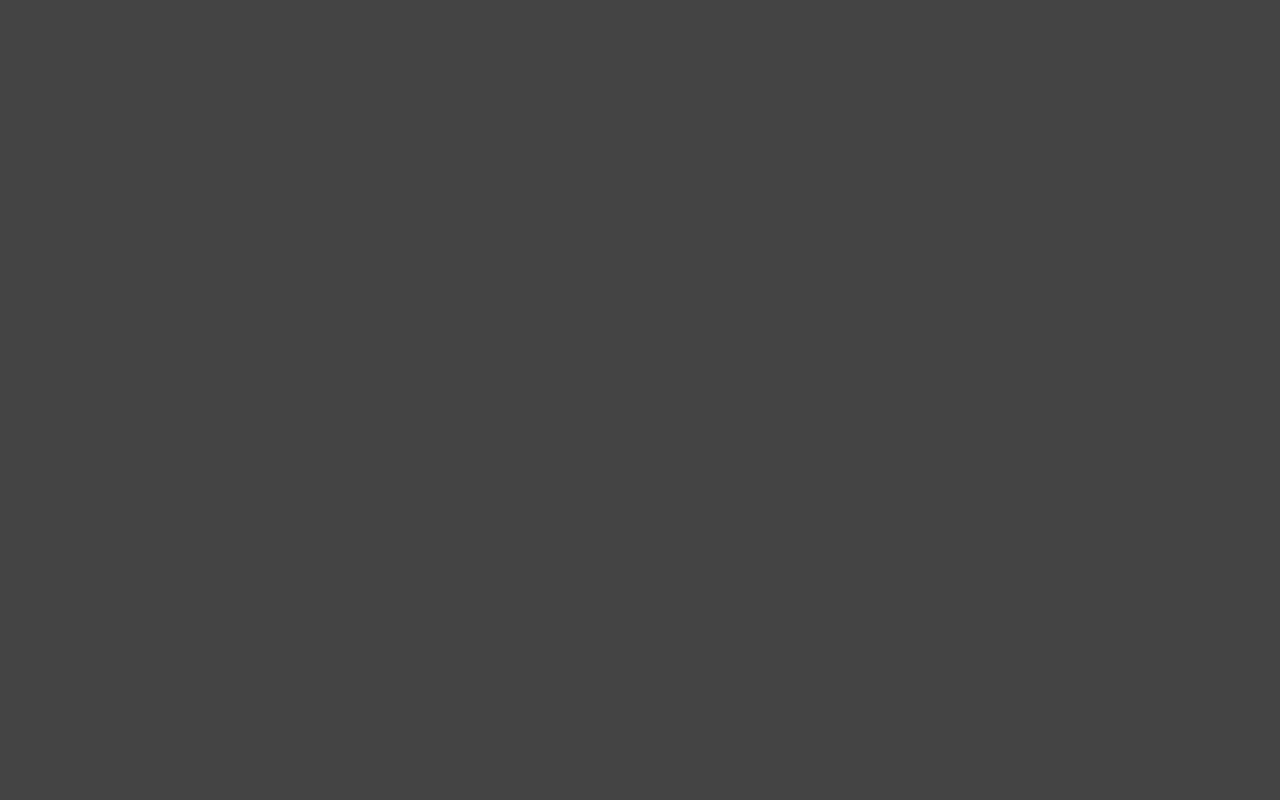
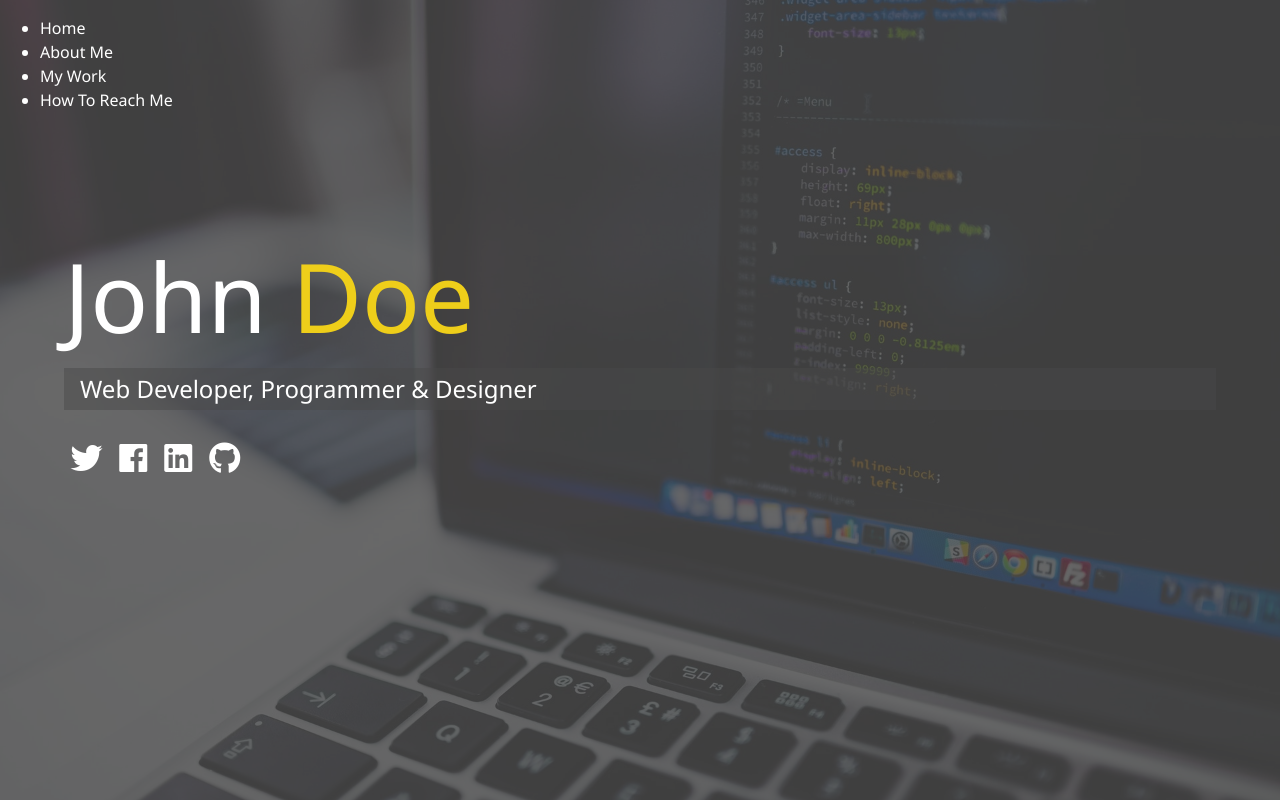
Before and after one commit to MalenaMaffei/portfolio, a plain HTML site: page index.html in a window 1280 px wide. Drawn offline with Linux system fonts and the light colour scheme.

Commit message:
landing listo

```diff
--- a/css/main.css
+++ b/css/main.css
@@ -1,3 +1,60 @@
+* {
+  box-sizing: border-box; }
+
 body {
   background: #444;
-  color: #fff; }
+  color: white;
+  height: 100%;
+  margin: 0;
+  font-family: 'Segoe UI', Tahoma, Geneva, Verdana, sans-serif;
+  line-height: 1.5; }
+  body#bg-img {
+    background: url(../img/background.jpg);
+    background-attachment: fixed;
+    background-size: cover; }
+    body#bg-img:after {
+      content: '';
+      position: absolute;
+      top: 0;
+      right: 0;
+      width: 100%;
+      height: 100%;
+      background: rgba(68, 68, 68, 0.8);
+      z-index: -1; }
+
+h1, h2, h3 {
+  margin: 0;
+  font-weight: 400; }
+  h1.lg-heading, h2.lg-heading, h3.lg-heading {
+    font-size: 6rem; }
+  h1.sm-heading, h2.sm-heading, h3.sm-heading {
+    margin-bottom: 2rem;
+    padding: 0.2rem 1rem;
+    background: rgba(73, 73, 73, 0.5); }
+
+a {
+  color: white;
+  text-decoration: none; }
+
+header {
+  position: fixed;
+  z-index: 2;
+  width: 100%; }
+
+.text-secondary {
+  color: #eece1a; }
+
+main {
+  padding: 4rem;
+  height: 100%; }
+  main#home {
+    overflow: hidden; }
+    main#home h1 {
+      margin-top: 20vh; }
+  main .icons {
+    margin-top: 1rem; }
+    main .icons a {
+      padding: 0.4rem; }
+      main .icons a:hover {
+        color: #eece1a;
+        transition: all 0.5s ease-out; }
--- a/index.html
+++ b/index.html
@@ -3,9 +3,41 @@
 <head>
     <meta charset="UTF-8">
     <title>Welcome To My Portfolio</title>
+    <link rel="stylesheet" href="https://use.fontawesome.com/releases/v5.2.0/css/all.css" integrity="sha384-hWVjflwFxL6sNzntih27bfxkr27PmbbK/iSvJ+a4+0owXq79v+lsFkW54bOGbiDQ" crossorigin="anonymous">
     <link rel="stylesheet" href="css/main.css">
 </head>
-<body>
+<body id="bg-img">
+  <header>
+      <div class="menu-btn">
+          <div class="btn-line"></div>
+          <div class="btn-line"></div>
+          <div class="btn-line"></div>
+      </div>
 
+      <nav class="menu">
+        <div class="menu-branding">
+            <div class="portrait"></div>
+        </div>
+        <ul class="menu-nav">
+            <li class="nav-item"><a class="nav-link" href="/">Home</a></li>
+            <li class="nav-item"><a class="nav-link" href="/about.html">About Me</a></li>
+            <li class="nav-item"><a class="nav-link" href="/work.html">My Work</a></li>
+            <li class="nav-item"><a class="nav-link" href="/contact.html">How To Reach Me</a></li>
+
+        </ul>
+      </nav>
+  </header>
+
+  <main id="home">
+    <h1 class="lg-heading">John <span class="text-secondary">Doe</span></h1>
+    <h2 class="sm-heading">Web Developer, Programmer & Designer</h2>
+    <div class="icons">
+        <a href=""><i class="fab fa-2x fa-twitter"></i></a>
+        <a href=""><i class="fab fa-2x fa-facebook"></i></a>
+        <a href=""><i class="fab fa-2x fa-linkedin"></i></a>
+        <a href=""><i class="fab fa-2x fa-github"></i></a>
+    </div>
+  </main>
+  <script src="js/main.js"></script>
 </body>
 </html>
```
Also changed, not shown: img/background.jpg (added), img/portrait.jpg (added), img/portrait_small.jpg (added), img/projects/project1.jpg (added), img/projects/project2.jpg (added), img/projects/project3.jpg (added), img/projects/project4.jpg (added), img/projects/project5.jpg (added), js/main.js (added).
